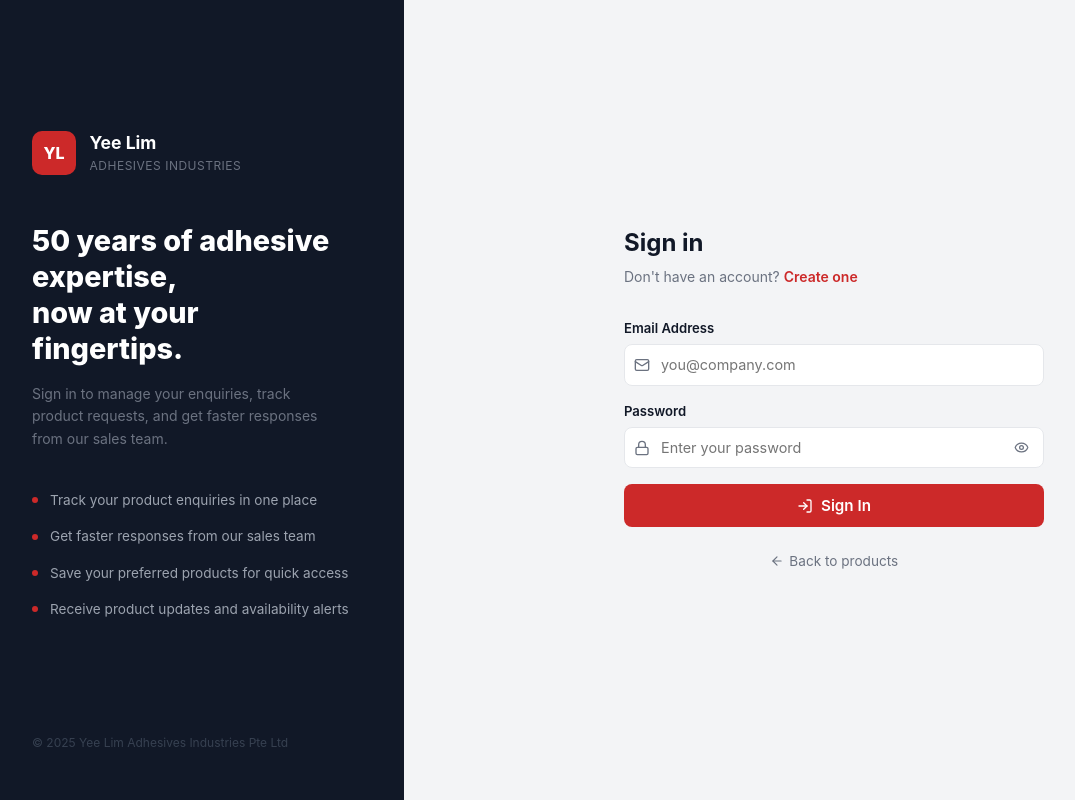
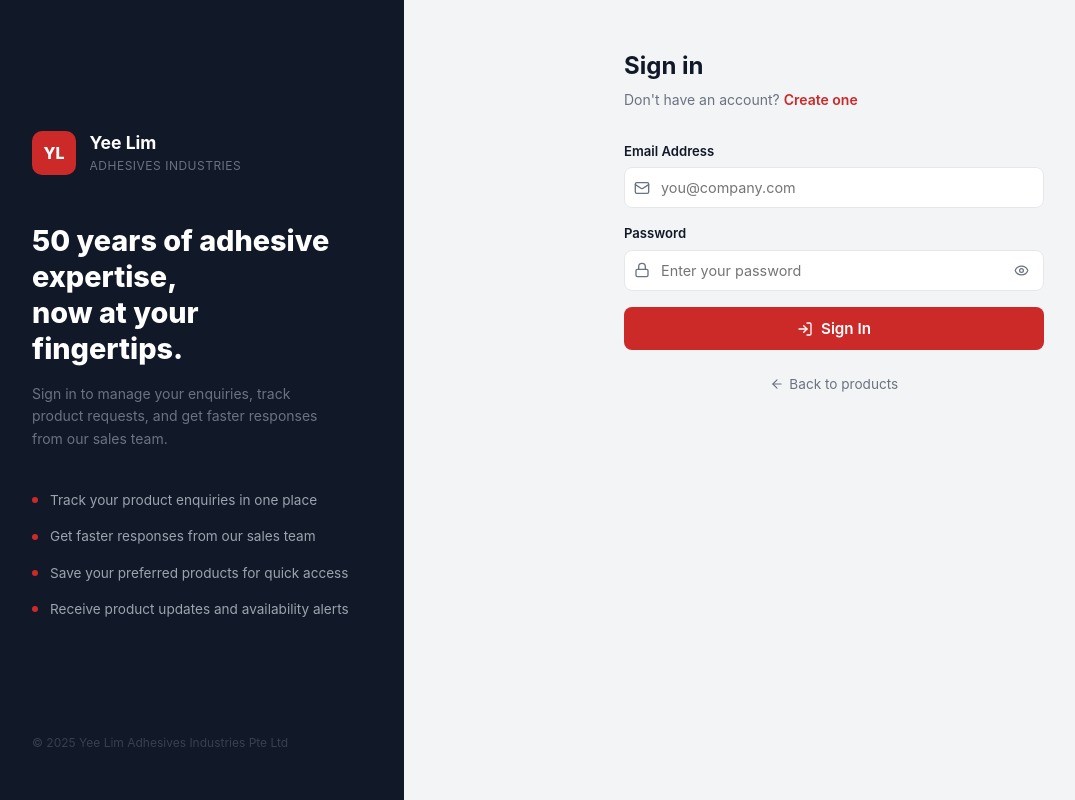
Before and after one commit to Ethan-Ang/Major-Project, a PHP site: page /login.html in a window 1280 px wide. Shown: the whole page, without its empty margins (16-1091 px from the left). Run offline with PHP 8.4, Linux system fonts and the light colour scheme.

Commit message:
fix: prevent form panel top clipping by using flex-start instead of center align

```diff
--- a/frontend/auth/auth.css
+++ b/frontend/auth/auth.css
@@ -140,9 +140,9 @@ body {
 .auth-form-panel {
   flex: 1;
   display: flex;
-  align-items: center;
+  align-items: flex-start;
   justify-content: center;
-  padding: 2rem;
+  padding: 3rem 2rem;
   overflow-y: auto;
 }
 
```
